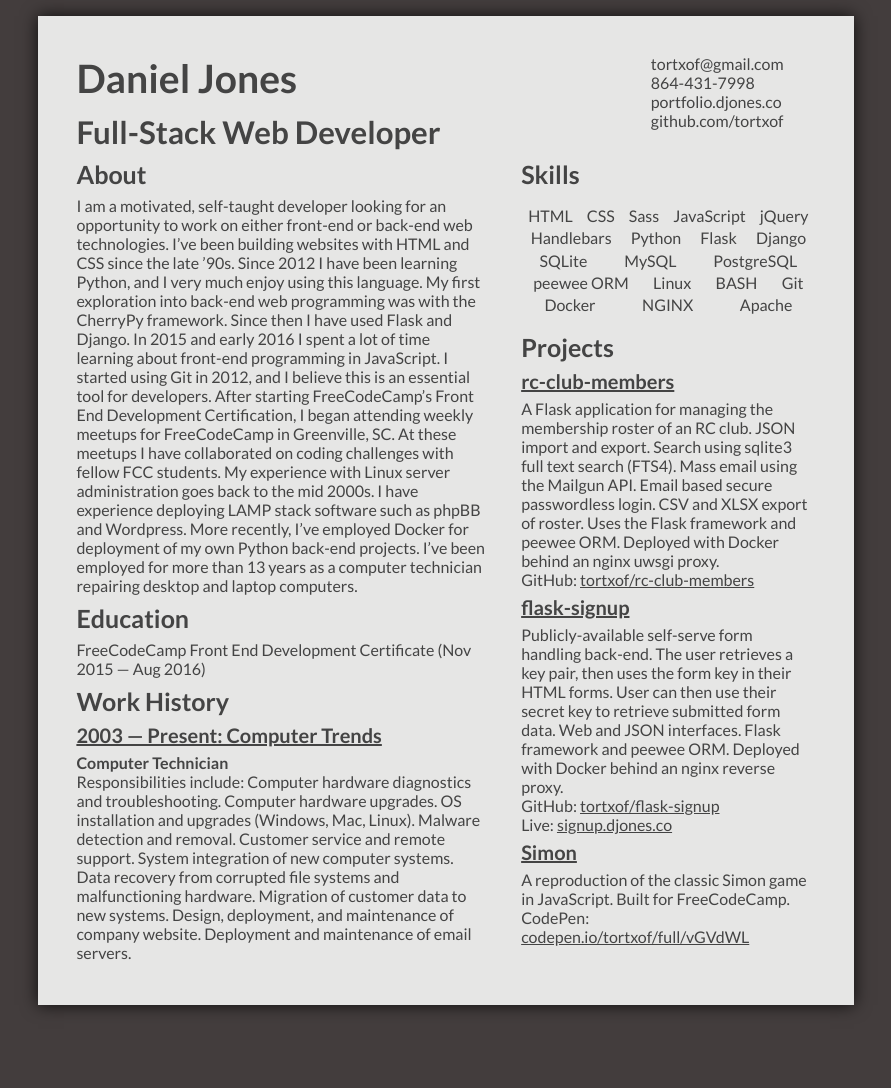
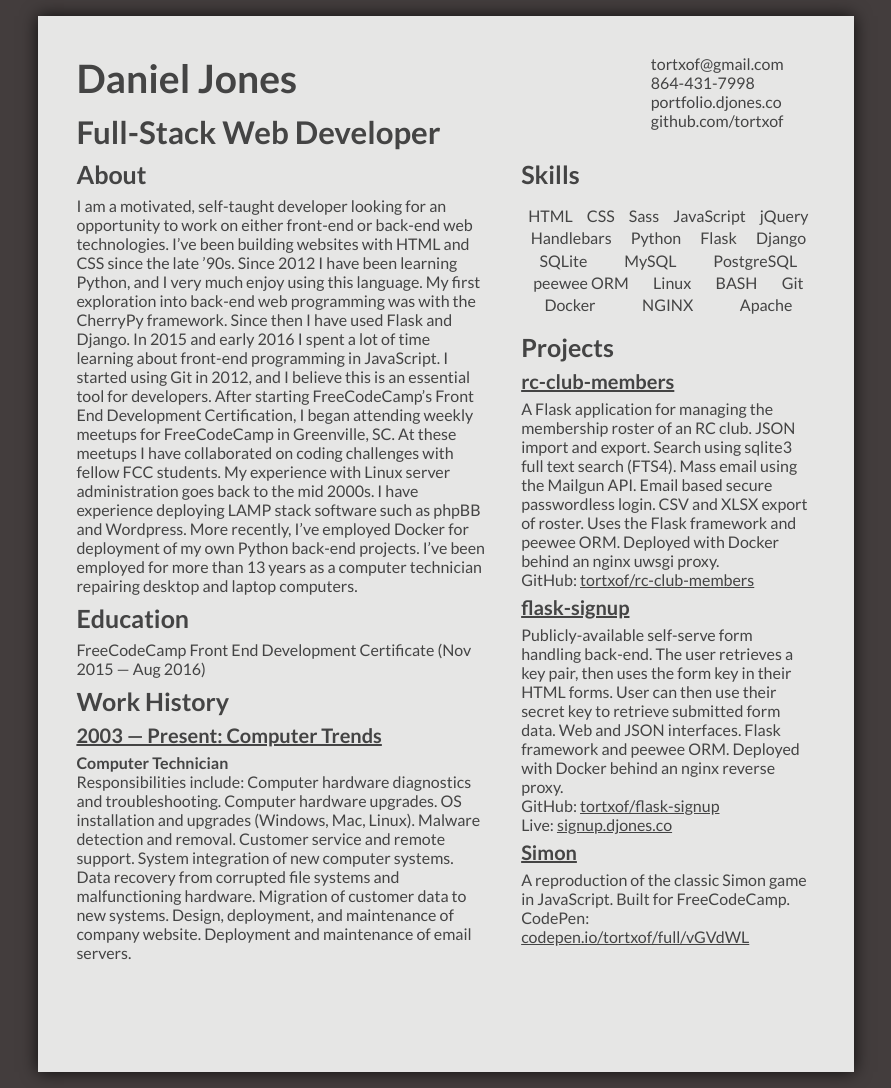
Before and after one commit to tortxof/resume, a Jekyll site: the page built from index.html, in a window 1280 px wide. Shown: the whole page, without its empty margins (194-1085 px from the left). Built offline with Jekyll 4.4.1, drawn with Linux system fonts in a browser that asks for light colours; before the commit the page ends 1021 px from its top, so only the background shows below that.

Commit message:
Set .page height on screen.

```diff
--- a/css/main.sass
+++ b/css/main.sass
@@ -17,6 +17,7 @@ body
 .page
   box-sizing: border-box
   width: 8.5in
+  height: 11in
   margin: 1em
   background-color: hsl(40, 3%, 90%)
   box-shadow: 0 0 1em rgba(black, 0.8)
@@ -98,5 +99,6 @@ body, a
     margin: 0
   .page
     margin: 0
+    height: auto
     background-color: transparent
     box-shadow: none
```
